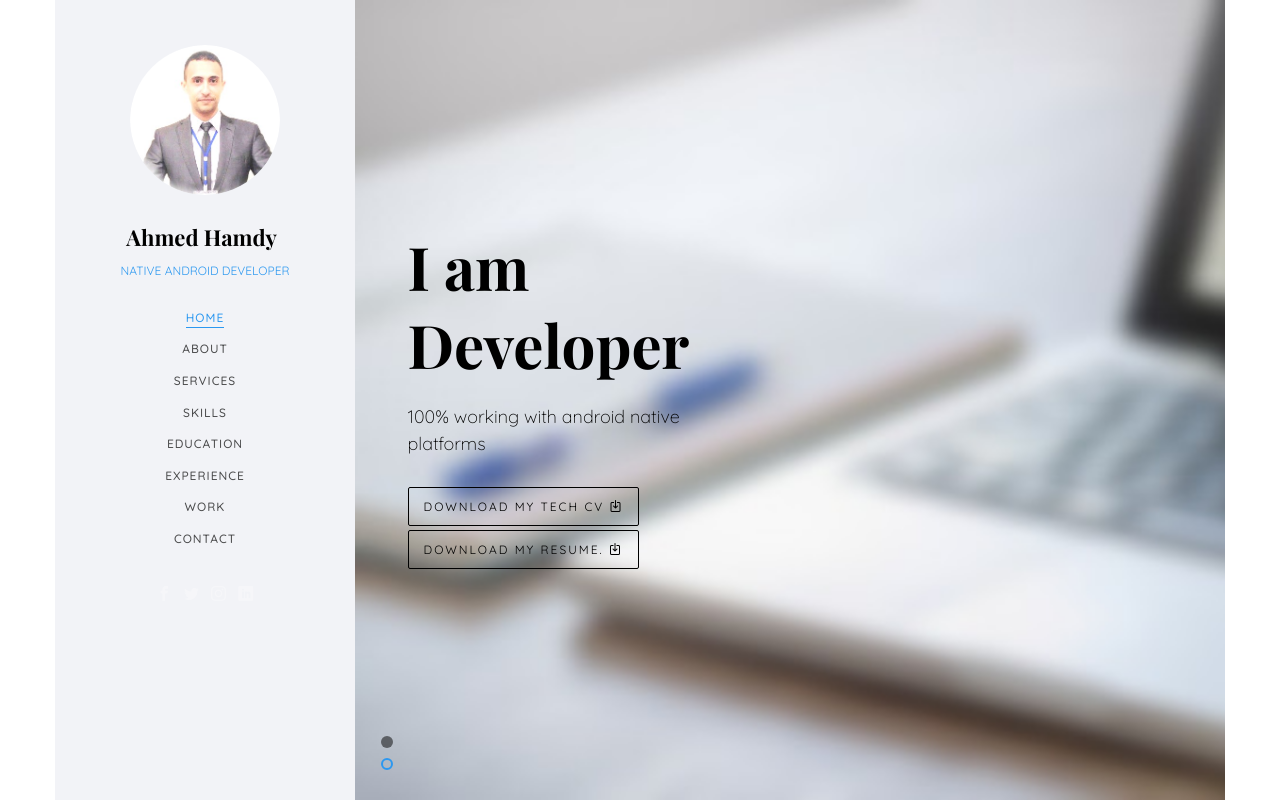
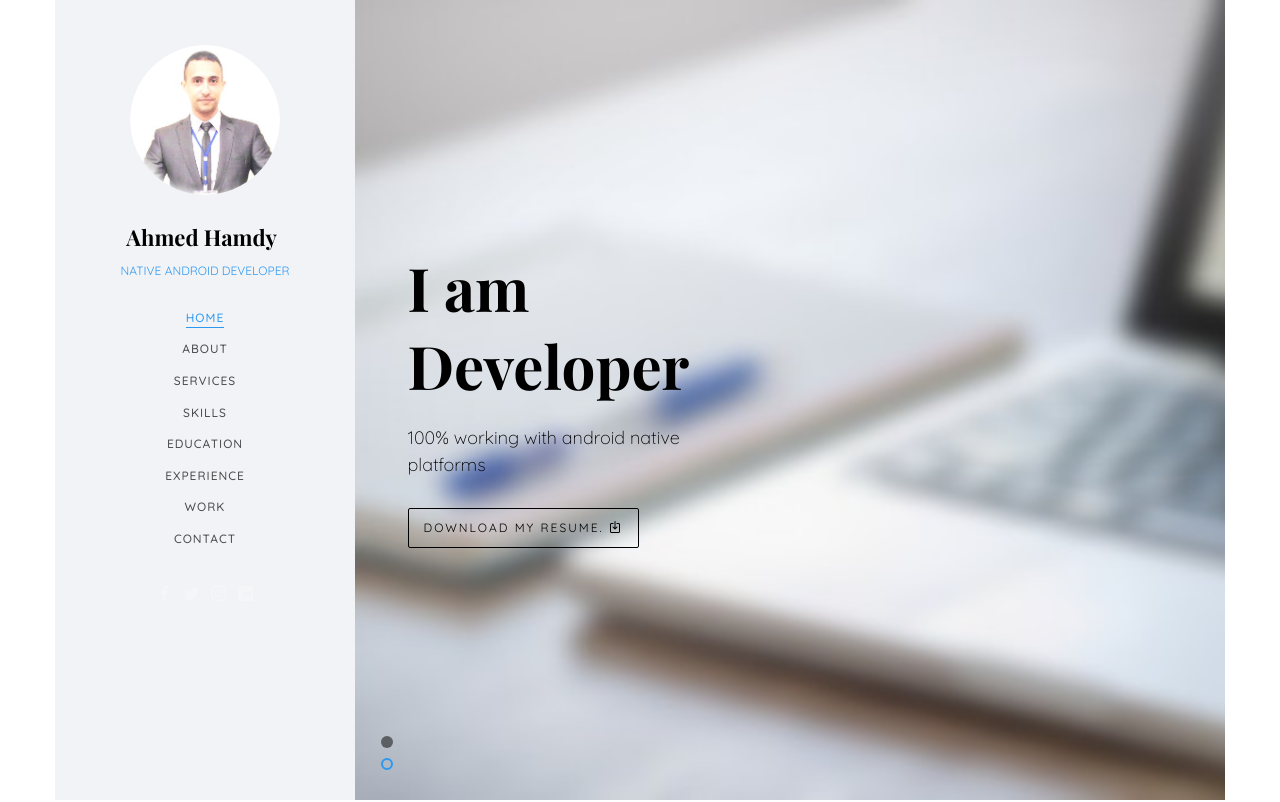
Before and after one commit to amdamdy/portfolio, a plain HTML site: page index.html in a window 1280 px wide. Shown: the top 802 px of the page. Drawn offline with nearby package versions, Linux system fonts and the light colour scheme; files whose address does not match are found by name; a web font is replaced by a local one.

Commit message:
resume update

```diff
--- a/index.html
+++ b/index.html
@@ -119,9 +119,8 @@
 					   					<div class="desc">
 						   					<h1>I am <br>Developer</h1>
 												<h2>100% working with android native platforms</h2>
-												<p><a href="https://drive.google.com/uc?export=download&id=1eTjWQJhgC8KhLxpe6wh8U4-VK4fi4_Dm" class="btn btn-primary btn-learn" style="size:auto; justify-content: space-around">Download my tech CV <i class="icon-download4"></i></a></p>
-												<p><a href="https://drive.google.com/uc?export=download&id=1_CU-1GkNExg3CnQWHr3E53q2o6xdXWGI" class="btn btn-primary btn-learn" >Download my resume. <i class="icon-download4"></i></a></p>
-											</div>
+												<!--<p><a href="https://drive.google.com/uc?export=download&id=1eTjWQJhgC8KhLxpe6wh8U4-VK4fi4_Dm" class="btn btn-primary btn-learn">Download my tech CV <i class="icon-download4"></i></a></p> -->
+												<p><a href="https://drive.google.com/uc?export=download&id=19D6NtqIaCHOy8v7q-vnRjdQceOkMSxYy" class="btn btn-primary btn-learn">Download my resume. <i class="icon-download4"></i></a></p>							</div>
 					   				</div>
 					   			</div>
 					   		</div>
```
